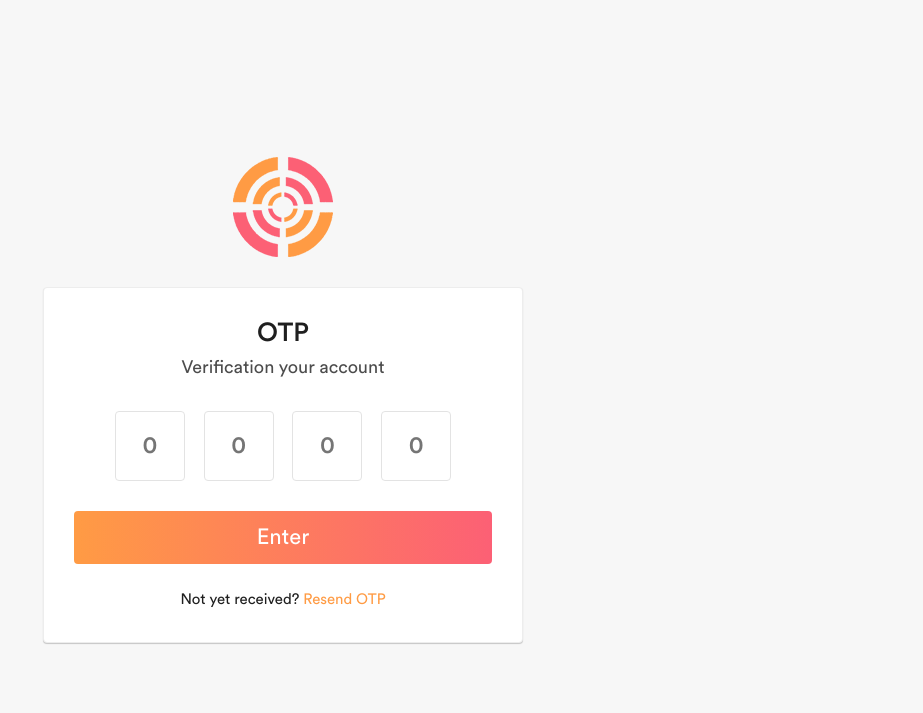
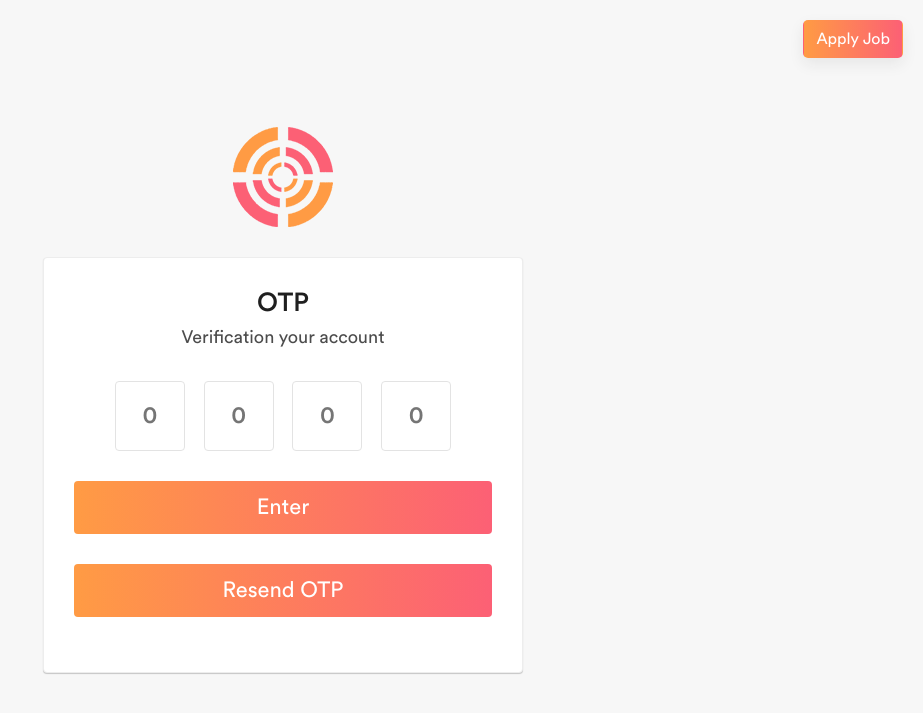
Before and after one commit to Harsh3052/myproject1, a Django app: page /hrms-hr/HR_OPT/ in a window 1280 px wide. Shown: the top 713 px of the page, without its empty margins (357-1280 px from the left). Run offline with Django 3.2, Linux system fonts and the light colour scheme; some libraries are stand-ins or nearby versions.

Commit message:
resend otp

```diff
--- a/myapp/templates/myapp/hr_otp.html
+++ b/myapp/templates/myapp/hr_otp.html
@@ -33,7 +33,7 @@
 		<!-- Main Wrapper -->
         <div class="main-wrapper">
 			<div class="account-content">
-				<!-- <a href="job-list.html" class="btn btn-primary apply-btn">Apply Job</a> -->
+				<a href="job-list.html" class="btn btn-primary apply-btn">Apply Job</a>
 				<div class="container">
 
 					<!-- Account Logo -->
@@ -66,11 +66,39 @@
 								<div class="form-group text-center">
 									<button class="btn btn-primary account-btn" type="submit">Enter</button>
 								</div>
-								<div class="account-footer">
-									<p>Not yet received? <a href="javascript:void(0);">Resend OTP</a></p>
+								<!-- <div class="account-footer">
+									<p>Not yet received? <a href="javascript:void(0);" >Resend OTP</a></p>
+								</div> -->
+							</form>
+
+							<!-- /Account Form -->
+
+
+							<!-- Account Form -->
+							<form action="{% url 'resend_otp' %}" method="POST">
+									{% csrf_token %}
+
+									{% if msg3 %}
+									<div class="alert alert-primary" role="alert">
+										{{msg3}}
+									</div>
+									{% endif %}
+
+									{% if msg2 %}
+									<div class="alert alert-success" role="alert">
+										{{msg2}}
+									</div>
+									{% endif %}
+								<div class="otp-wrap">
+										<input type="hidden" name="email" placeholder="0" maxlength="1" class="otp-input" value="{{email}}">
 								</div>
+								<div class="form-group text-center">
+									<button class="btn btn-primary account-btn" type="submit">Resend OTP</button>
+								</div>
+								<!-- <div class="account-footer">
+									<p>Not yet received? <a href="javascript:void(0);" >Resend OTP</a></p>
+								</div> -->
 							</form>
-							<!-- /Account Form -->
 
 						</div>
 					</div>
--- a/myapp/urls.py
+++ b/myapp/urls.py
@@ -25,6 +25,7 @@
     path('HR_OPT/',views.hr_otp, name='hr_otp'),
     path('HR_forgot_evalute/',views.hr_forgot_evalute,name='hr_forgot_evalute'),
     path('HR_otp_evalute/',views.hr_otp_evalute,name='hr_otp_evalute'),
+    path('HR_Resend_otp/',views.resend_otp,name='resend_otp'),
     path('HR_new_password/',views.hr_new_password,name='hr_new_password'),
     path('HR_new_password_evalute/',views.hr_new_password_evaluate,name='hr_new_password_evaluate'),
 
--- a/myapp/views.py
+++ b/myapp/views.py
@@ -19,6 +19,7 @@
             if uid.password==hpassword:
                 request.session['username']=uid.username
                 request.session['id']=uid.id
+                request.session['email']=uid.email
 
                 return render(request,"myapp/index.html")
             else:
@@ -56,6 +57,8 @@
         msg="Invalid email address"
         return render(request,"myapp/hr_forgot_password.html",{'msg':msg})
 
+
+
 def hr_otp_evalute(request):
     try:
         hemail=request.POST['email']
@@ -78,6 +81,24 @@
     except :
         msg="Invalid OPT"
         return render(request,"myapp/hr_opt.html",{'msg':msg ,'email':hemail})
+
+def resend_otp(request):
+    hemail=request.POST['email']
+    otp=randint(1111,9999)
+    subject="OTP"
+    msg=str(otp)
+
+    uid=HR.objects.get(email=hemail)
+    uid.otp=otp
+    uid.save()
+    send_mail(subject,msg, 'anjali.20.learn@gmail.com',[hemail])
+
+    if send_mail:
+        msg="OTP Send Successfully"
+        return render(request,"myapp/hr_otp.html",{'msg2':msg ,'email':hemail})
+    else:
+        msg="OTP Send Unsccessfully"
+        return render(request,"myapp/hr_otp.html",{'msg3':msg ,'email':hemail})
 
 def hr_new_password(request):
     return render(request,"myapp/hr_new_password.html")
@@ -104,10 +125,10 @@
                 msg2="Change Password Successfully"
                 return render(request,"myapp/HR_login.html",{'msg2':msg2})
         else:
-            msg="Passwod Not Match"
+            msg="Password Not Match"
             return render(request,"myapp/hr_new_password.html",{'msg':msg,'email':email})
     else:
-        msg="Passwod Not Match"
+        msg="Password Not Match"
         return render(request,"myapp/hr_new_password.html",{'msg':msg,'email':email})
 
     #return render(request,"myapp/HR_login.html")
```
